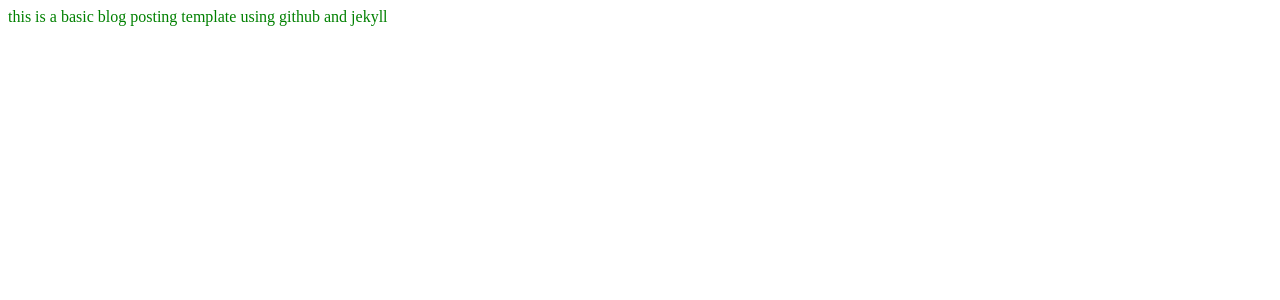
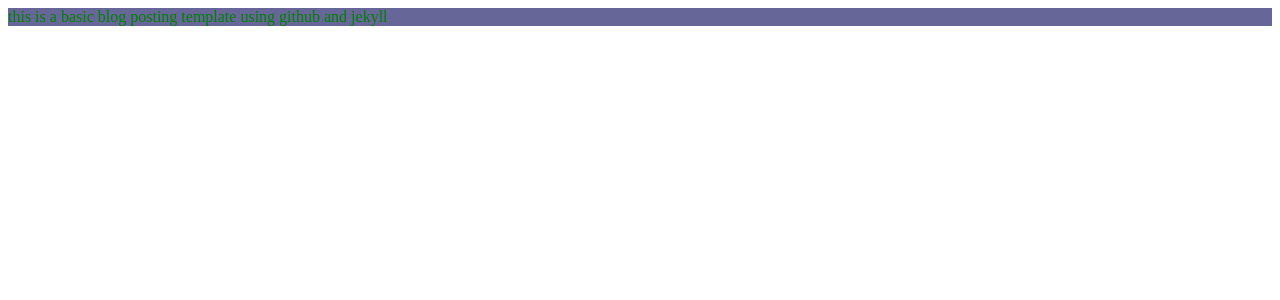
Before and after one commit to cam-14/cam-14, a Jekyll site: the page about/index.html, which Jekyll copies as it is, in a window 1280 px wide. Shown: the top 300 px of the page. Built offline with Jekyll 4.4.1, drawn with Linux system fonts in a browser that asks for light colours.

Commit message:
Create about.css

```diff
--- a/css/about.css
+++ b/css/about.css
@@ -1,3 +1,8 @@
 .myclass{
   color:green;
+  background-color:#666699;
 }
+
+#myid{
+
+}
```
